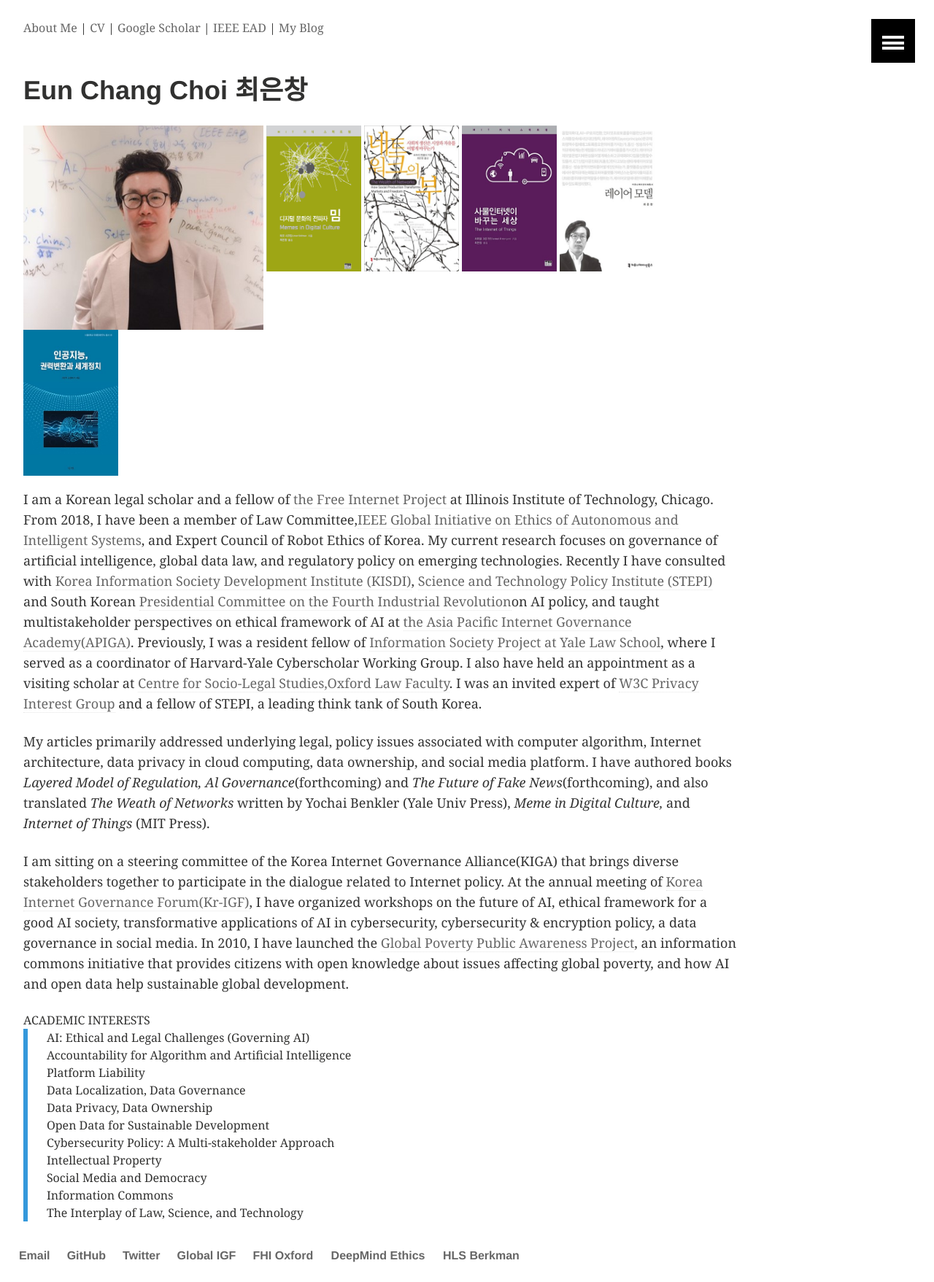
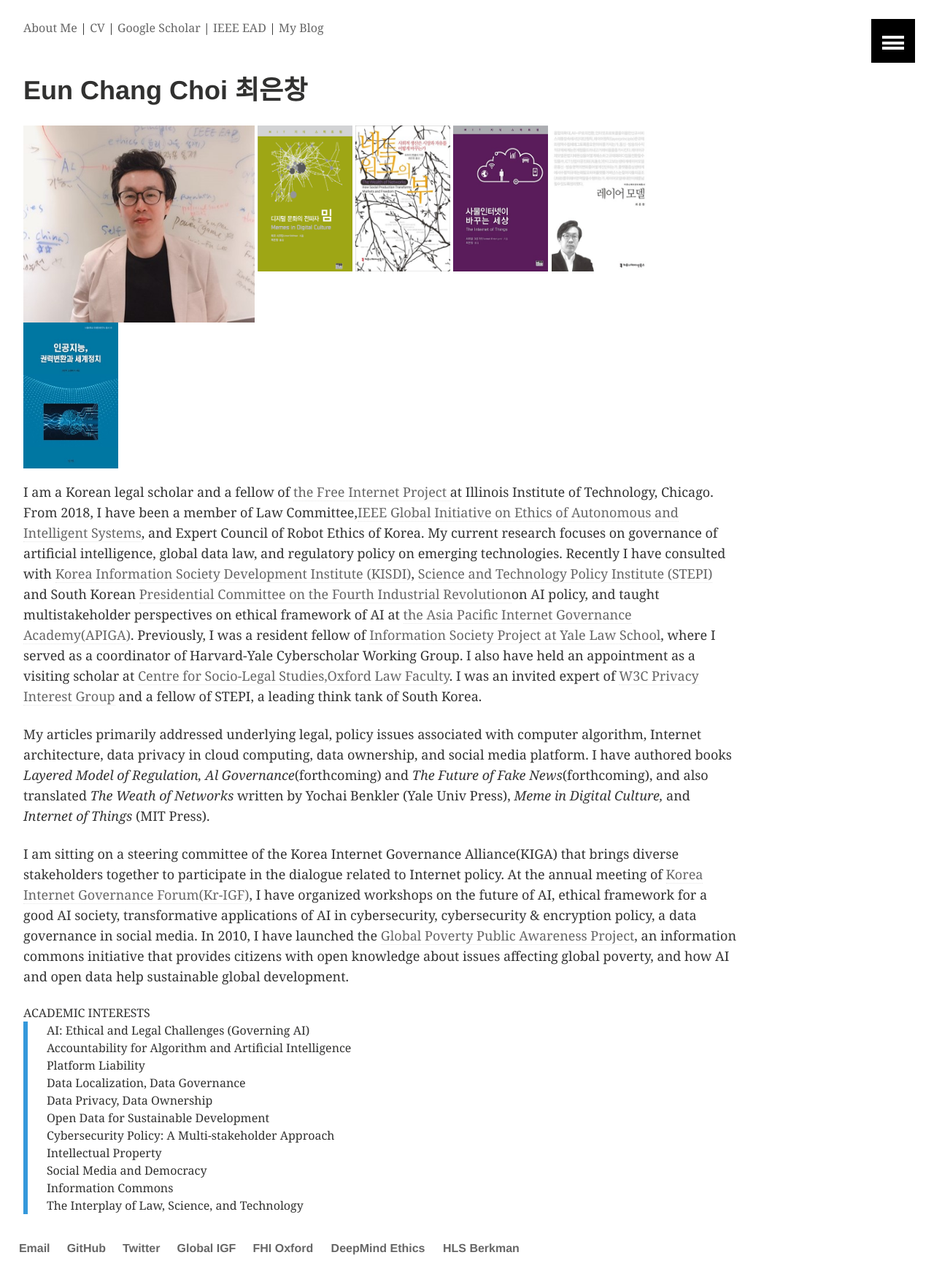
Before and after one commit to eunchangchoi/eunchangchoi.github.io, a Jekyll site: the page built from index.md, in a window 1280 px wide. Shown: the whole page at 73% size. Built offline with Jekyll 4.4.1, drawn with Linux system fonts in a browser that asks for light colours.

Commit message:
Update index.md

```diff
--- a/index.md
+++ b/index.md
@@ -11,7 +11,7 @@ title: "Eun Chang Choi 최은창"
 </div><!-- /.tiles -->
 <div style="width:90%">
 <div>
-<img style="height:280px" src="images/profile.jpg">
+<img style="height:270px" src="images/profile.jpg">
  <a href="https://mitpress.mit.edu/books/memes-digital-culture"><img style="vertical-align:top;height:200px;width:130px;" src="images/book1.png"></a>
  <a href="http://www.kyobobook.co.kr/product/detailViewKor.laf?ejkGb=KOR&mallGb=KOR&barcode=9791130435473&orderClick=LAG&Kc="><img style="vertical-align:top;height:200px;width:130px;" src="images/book2.jpg"></a>
  <a href="http://www.kyobobook.co.kr/product/detailViewKor.laf?ejkGb=KOR&mallGb=KOR&barcode=9788946062726&orderClick=LAH&Kc="><img style="vertical-align:top;height:200px;width:130px;" src="images/book3.jpg"></a>
```
